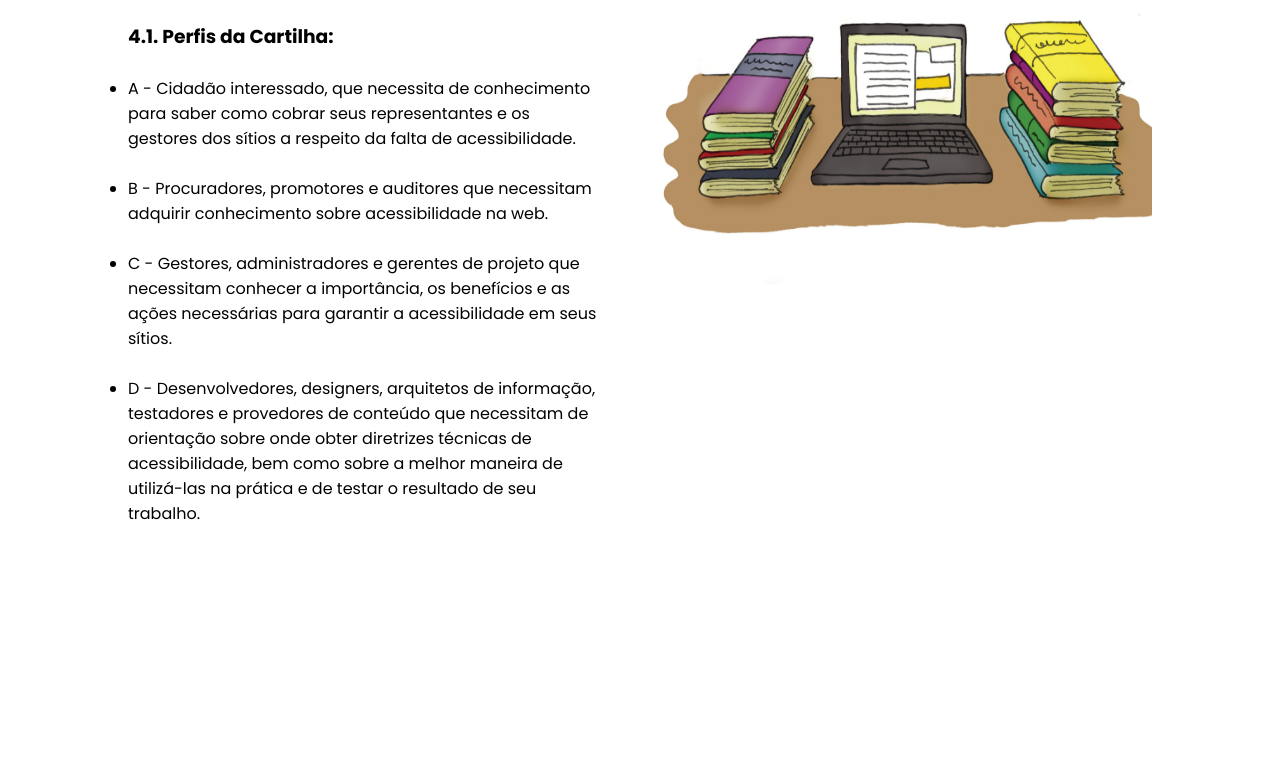
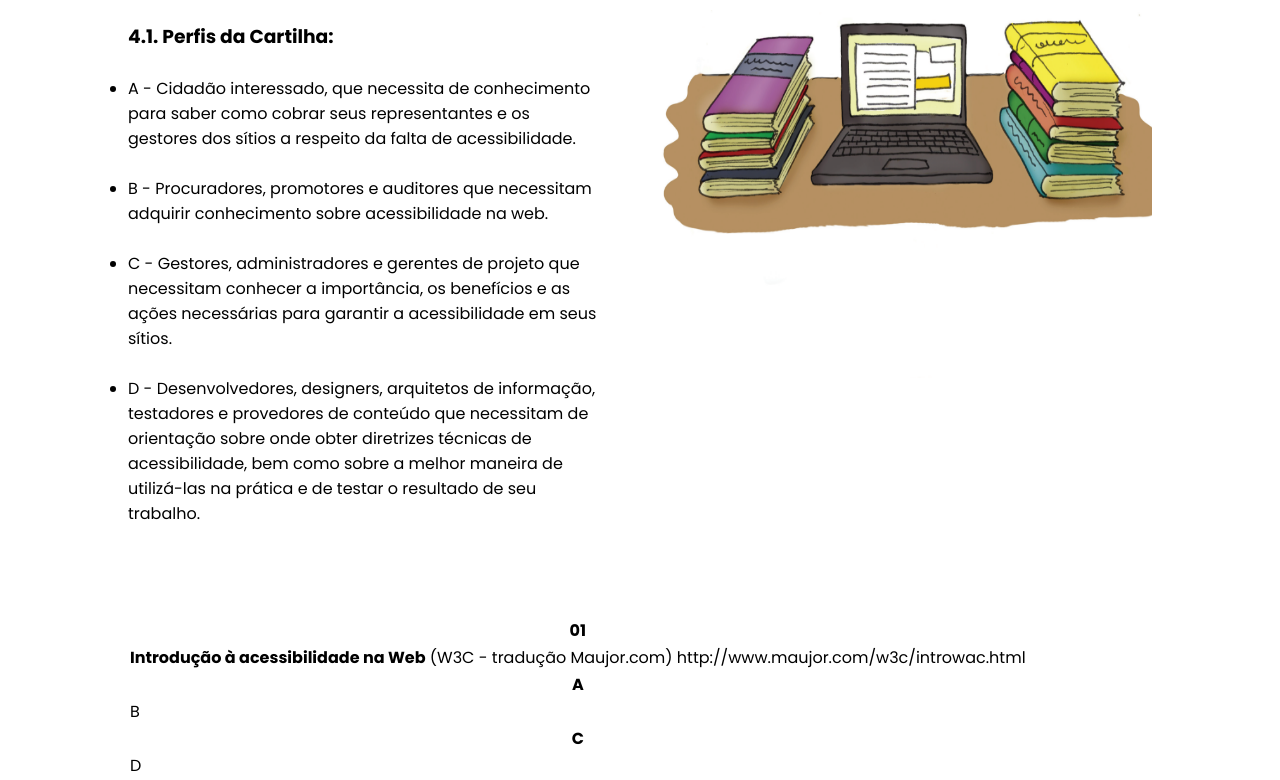
Before and after one commit to Emerson-FullStackSenacPenha/acessibilidade_na_web, a plain HTML site: page index.html in a window 1280 px wide. Shown: the part 2115-2895 px from the top of the page. Before the commit the page ends 2641 px from the top, so only its background shows below. Drawn offline with Linux system fonts and the light colour scheme.

Commit message:
criando tabelas

```diff
--- a/index.html
+++ b/index.html
@@ -110,6 +110,43 @@
 
         </section>
 
+        <section id="tabela">
+
+            <article>
+
+                <table id="border1">
+
+                    <tr>
+                        <th>01</th>
+                    </tr>
+
+                    <tr>
+                        <td><b>Introdução à acessibilidade na Web</b> (W3C - tradução Maujor.com) http://www.maujor.com/w3c/introwac.html</td>
+                    </tr>
+
+                    <tr>
+                        <th>A</th>
+                    </tr>
+
+                    <tr>
+                        <td>B</td>
+                    </tr>
+
+                    <tr>
+                        <th>C</th>
+                    </tr>
+
+                    <tr>
+                        <td>D</td>
+                    </tr>
+
+                </table>
+
+            </article>
+
+        </section>
+
+
     </main>
 
 </body>
```
